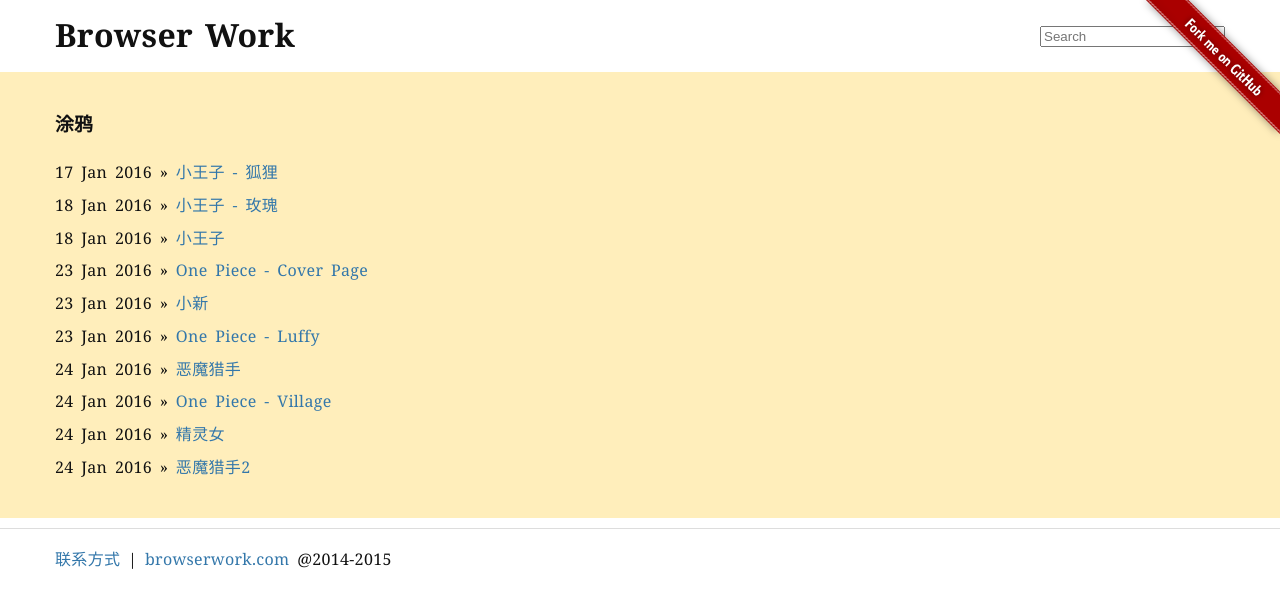
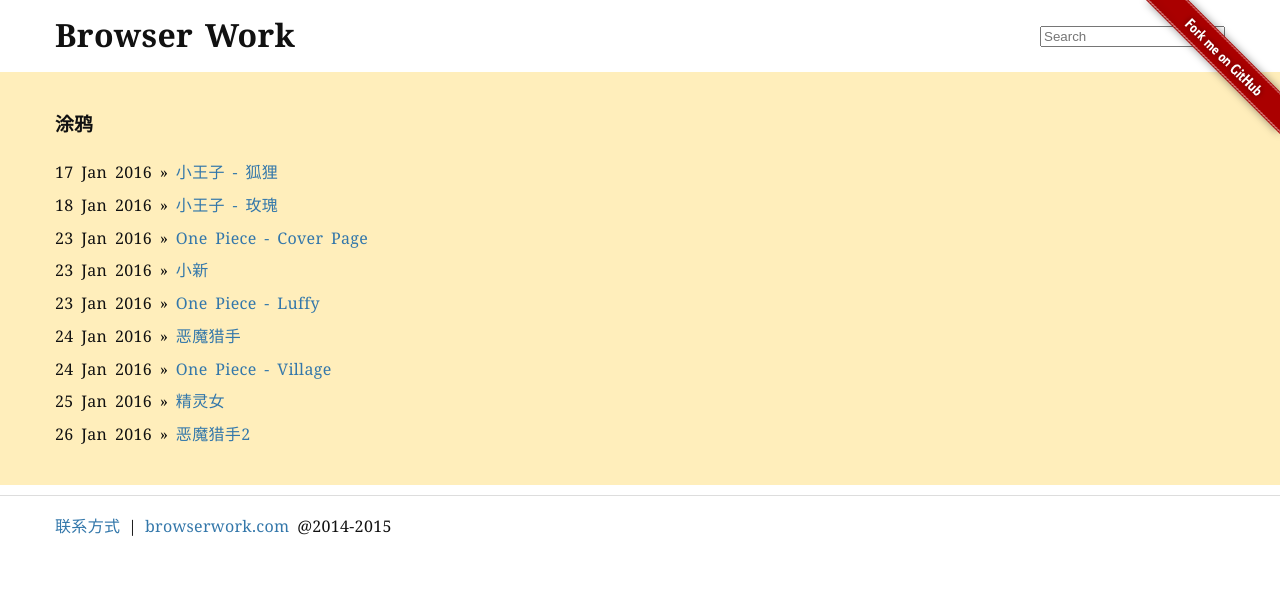
Before and after one commit to aaronz/aaronz.github.com, a Jekyll site: the page built from drawing.html, in a window 1280 px wide. Shown: the top 608 px of the page. Built offline with Jekyll 4.4.1, drawn with Linux system fonts in a browser that asks for light colours; Markdown is read by kramdown in place of the engine named in the settings.

```diff
--- a/drawing.html
+++ b/drawing.html
@@ -10,14 +10,13 @@
             <ul class="posts">
                 <li><span>17 Jan 2016</span> &raquo; <a href="drawing/20160117_xiaowangzi.jpg">小王子 - 狐狸</a></li>
                 <li><span>18 Jan 2016</span> &raquo; <a href="drawing/20160118_xiaowangzi.jpg">小王子 - 玫瑰</a></li>
-                <li><span>18 Jan 2016</span> &raquo; <a href="drawing/20160118_xiaowangzi.jpg">小王子</a></li>
                 <li><span>23 Jan 2016</span> &raquo; <a href="drawing/20160123_onepiece.jpg">One Piece - Cover Page</a></li>
                 <li><span>23 Jan 2016</span> &raquo; <a href="drawing/20160123_xiaoxin.jpg">小新</a></li>
                 <li><span>23 Jan 2016</span> &raquo; <a href="drawing/20160124_luffy.jpg">One Piece - Luffy</a></li>
                 <li><span>24 Jan 2016</span> &raquo; <a href="drawing/20160124_monsterhunter.jpg">恶魔猎手</a></li>
                 <li><span>24 Jan 2016</span> &raquo; <a href="drawing/20160124_onepiece.jpg">One Piece - Village</a></li>
-                <li><span>24 Jan 2016</span> &raquo; <a href="drawing/20160125_jingling.jpg">精灵女</a></li>
-                <li><span>24 Jan 2016</span> &raquo; <a href="drawing/20160126_monsterhunter.jpg">恶魔猎手2</a></li>
+                <li><span>25 Jan 2016</span> &raquo; <a href="drawing/20160125_jingling.jpg">精灵女</a></li>
+                <li><span>26 Jan 2016</span> &raquo; <a href="drawing/20160126_monsterhunter.jpg">恶魔猎手2</a></li>
             </ul>
         </div>
     </div>
```
Also changed, not shown: index.html (+1 -1 lines).
